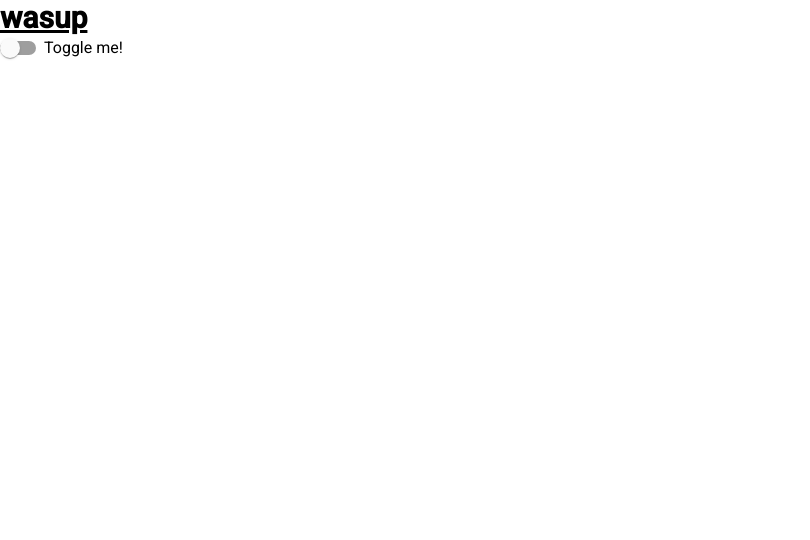
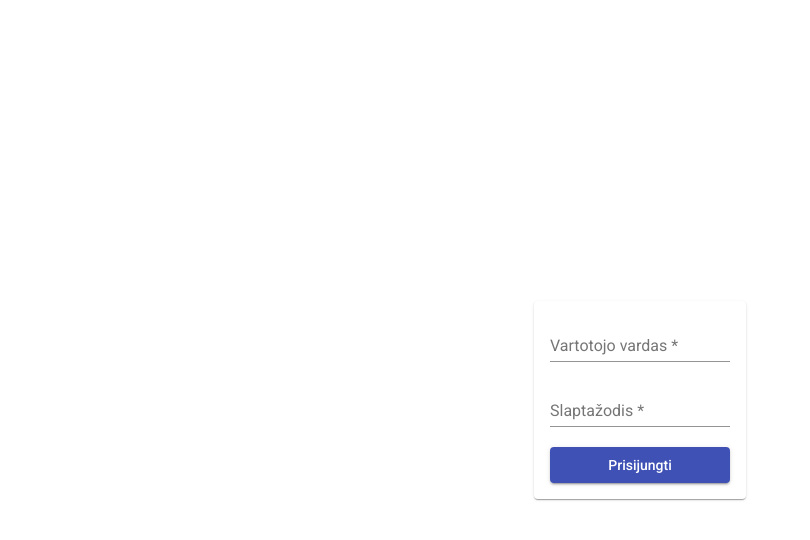
Before and after one commit to Minvydas-Staniulis/eismo-ivykiu-deklaravimas, an Angular app in the folder frontend/: page /login in a window 1280 px wide. Before the commit this address led to /. Shown: the top 540 px of the page, without its empty margins (0-810 px from the left). Built offline with nearby package versions, Linux system fonts and the light colour scheme.

Commit message:
login / hompeage

```diff
--- a/frontend/src/app/app-routing.module.ts
+++ b/frontend/src/app/app-routing.module.ts
@@ -1,10 +1,16 @@
 import { NgModule } from '@angular/core';
 import { RouterModule, Routes } from '@angular/router';
+import { HomepageComponent } from './components/homepage/homepage.component';
+import { LoginComponent } from './components/login/login.component';
 
-const routes: Routes = [];
+const routes: Routes = [
+  { path: '', redirectTo: '/home', pathMatch: 'full'},
+  { path: 'login', component: LoginComponent},
+  { path: 'home', component: HomepageComponent}
+];
 
 @NgModule({
   imports: [RouterModule.forRoot(routes)],
-  exports: [RouterModule]
+  exports: [RouterModule],
 })
-export class AppRoutingModule { }
+export class AppRoutingModule {}
--- a/frontend/src/app/app.component.html
+++ b/frontend/src/app/app.component.html
@@ -1,3 +1 @@
-<h1 class="text-3xl font-bold underline">wasup</h1>
-
-<mat-slide-toggle>Toggle me!</mat-slide-toggle>
+<router-outlet></router-outlet>
--- /dev/null
+++ b/frontend/src/app/components/homepage/homepage.component.html
@@ -0,0 +1,21 @@
+<mat-toolbar color="primary">
+  <span>Deklaratorius</span>
+</mat-toolbar>
+
+<mat-drawer-container class="h-full">
+  <mat-drawer mode="side" opened>
+    <mat-nav-list class="flex flex-col justify-between">
+      <a mat-list-item routerLink="/" routerLinkActive="active">Pagrindinis</a>
+      <a mat-list-item routerLink="/" routerLinkActive="active"
+        >Mano Deklaracijos</a
+      >
+      <a mat-list-item routerLink="/" routerLinkActive="active"
+        >Mano Transporto Priemonės</a
+      >
+      <a mat-list-item routerLink="/" routerLinkActive="active"
+        >Žalos Skaičiuoklė</a
+      >
+    </mat-nav-list>
+  </mat-drawer>
+  <mat-drawer-content>Main content</mat-drawer-content>
+</mat-drawer-container>
--- /dev/null
+++ b/frontend/src/app/components/homepage/homepage.component.ts
@@ -0,0 +1,15 @@
+import { Component, OnInit } from '@angular/core';
+
+@Component({
+  selector: 'app-homepage',
+  templateUrl: './homepage.component.html',
+  styleUrls: ['./homepage.component.scss']
+})
+export class HomepageComponent implements OnInit {
+
+  constructor() { }
+
+  ngOnInit(): void {
+  }
+
+}
--- /dev/null
+++ b/frontend/src/app/components/login/login.component.html
@@ -0,0 +1,28 @@
+<div class="flex items-center justify-center h-screen">
+  <mat-card>
+    <div class="flex flex-row">
+    <form class="flex flex-col">
+      <mat-form-field>
+        <input
+          matInput
+          placeholder="Vartotojo vardas"
+          [(ngModel)]="email"
+          name="email"
+          required
+        />
+      </mat-form-field>
+      <mat-form-field>
+        <input
+          matInput
+          placeholder="Slaptažodis"
+          [(ngModel)]="password"
+          name="password"
+          type="password"
+          required
+        />
+      </mat-form-field>
+      <button mat-raised-button color="primary" (click)="login()">Prisijungti</button>
+    </form>
+  </div>
+  </mat-card>
+</div>
--- /dev/null
+++ b/frontend/src/app/components/login/login.component.ts
@@ -0,0 +1,21 @@
+import { Component, OnInit } from '@angular/core';
+
+@Component({
+  selector: 'app-login',
+  templateUrl: './login.component.html',
+  styleUrls: ['./login.component.scss']
+})
+export class LoginComponent implements OnInit {
+
+  email!: string;
+  password!: string;
+
+  constructor() { }
+
+  login() {
+    // TODO: implement login logic
+  }
+  ngOnInit(): void {
+  }
+
+}
```
Also changed, not shown: frontend/src/app/app.module.ts (+26 -1 lines), frontend/src/app/components/homepage/homepage.component.scss (added), frontend/src/app/components/login/login.component.scss (added), 2 other files (tests, documents, lock files or other folders).
